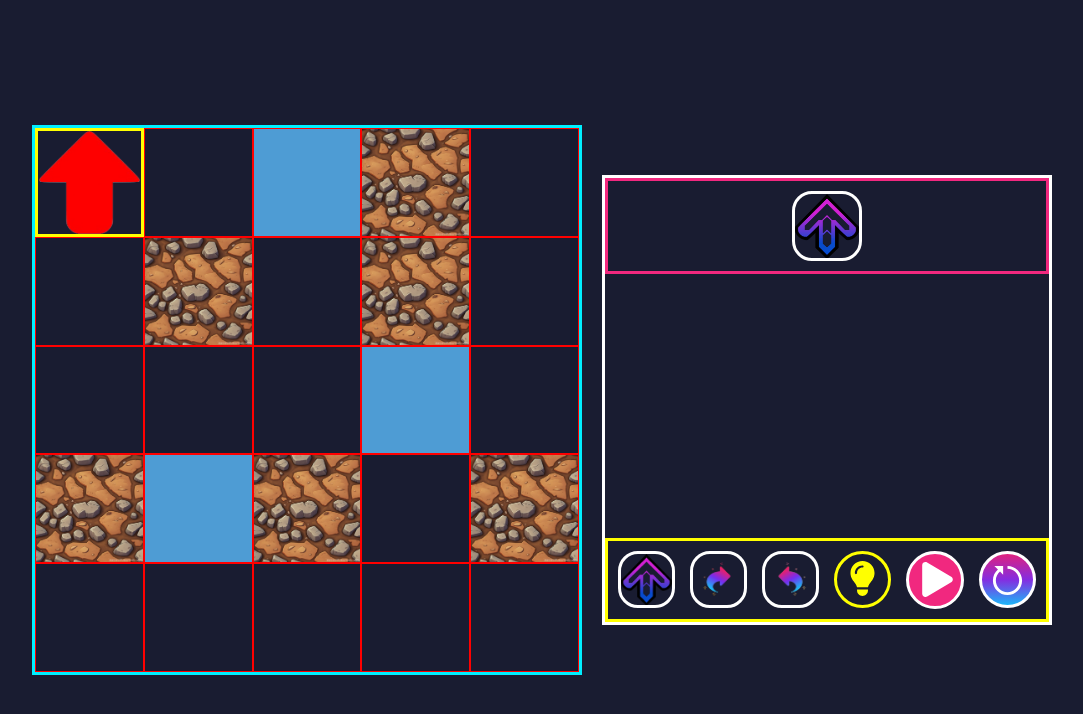
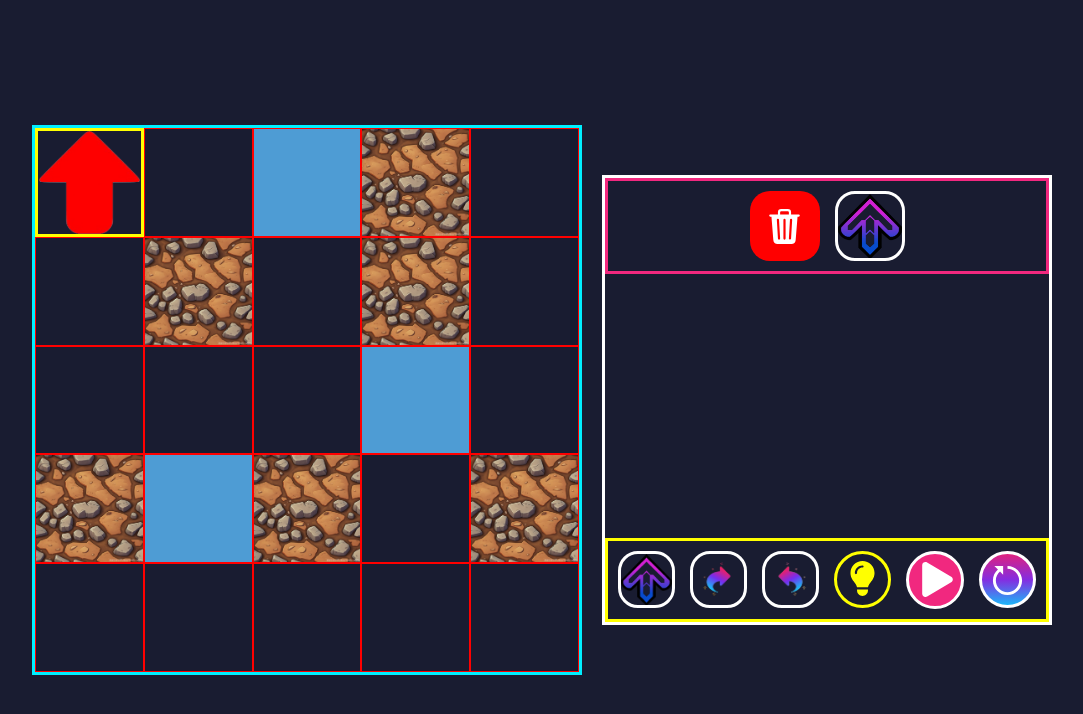
Before and after one commit to SEVERNASTER/LightBot-Clone-2D, a React (Vite) app: page / in a window 1280 px wide. Both pictures are taken after a click on the button 744 px from the left and 579 px from the top of the page. Shown: the top 714 px of the page, without its empty margins (98-1181 px from the left). Built offline with nearby package versions, Linux system fonts and the light colour scheme.

Commit message:
se agrego el boton para limpiar todos los comandos y seceuncia guardados

```diff
--- a/src/App.jsx
+++ b/src/App.jsx
@@ -298,9 +298,9 @@ function App() {
     }
   }
 
-  useEffect(() => {
-    console.log(puedeEditar);
-  }, [puedeEditar])
+  // useEffect(() => {
+  //   console.log(puedeEditar);
+  // }, [puedeEditar])
 
 
 
--- a/src/components/Button.css
+++ b/src/components/Button.css
@@ -19,12 +19,18 @@
     padding-right: 6px;
 }
 
+.boton-funcional.inhabilitar {
+    transform: scale(.8);
+    opacity: .5;
+    border: none;
+}
+
 .boton-funcional.inhabilitar:active {
-    transform: scale(1);
+    transform: scale(.8);
 }
 
 .boton-funcional.inhabilitar:hover {
-    transform: scale(1);
+    transform: scale(.8);
     cursor: not-allowed;
 }
 
--- a/src/components/Button.jsx
+++ b/src/components/Button.jsx
@@ -1,7 +1,7 @@
 import React from 'react';
 import './Button.css';
 
-function Button({ imgBg, icon: Icono, onClick, extraClass, inhabilitar }) {
+function Button({ imgBg, icon: Icono, onClick, extraClass, inhabilitar, label }) {
     return (
         <button
             onClick={onClick}
@@ -13,6 +13,7 @@ function Button({ imgBg, icon: Icono, onClick, extraClass, inhabilitar }) {
 
             }}
             disabled={inhabilitar}
+            title={label}
         >
             {Icono && <Icono size={35} />}
         </button>
--- a/src/components/Panel.css
+++ b/src/components/Panel.css
@@ -136,10 +136,48 @@
 }
 
 .boton-reiniciar.inhabilitar:hover {
-    transform: none !important;
+    transform: scale(.8) !important;
 }
 
 .boton-reiniciar.inhabilitar:active {
     scale: 1;
     box-shadow: none;
 }
+
+/* para el boton limpiar */
+
+.boton-limpiar {
+    width: 70px;
+    aspect-ratio: 1 / 1;
+    border-radius: 20px;
+    font-size: 35px;
+    display: flex;
+    justify-content: center;
+    align-items: center;
+    color: #fff;
+    background-color: #f00;
+    outline: none;
+    border: none;
+    transition: .3s;
+}
+
+.boton-limpiar:hover {
+    border: solid #fff;
+    transform: scale(1.1);
+    box-shadow: 0 0 10px #fff, 0 0 20px #fff;
+}
+
+.boton-limpiar:active {
+    transform: scale(.9);
+}
+
+.boton-limpiar.inhabilitar {
+    transform: scale(.8);
+    opacity: .8;
+}
+
+.boton-limpiar.inhabilitar:hover {
+    border: none;
+    box-shadow: none;
+    cursor: not-allowed;
+}
--- a/src/components/Panel.jsx
+++ b/src/components/Panel.jsx
@@ -12,6 +12,8 @@ import { FaPause } from "react-icons/fa";
 import Comando from './Comando';
 import { BiReset } from "react-icons/bi";
 import { RiResetRightFill } from "react-icons/ri";
+import { BsFillTrash3Fill } from "react-icons/bs";
+import { TbTrashOff } from "react-icons/tb";
 
 
 function Panel({ ejecutando, jugar, setSecuencia, secuencia, avanzar, girarDer, girarIzq,
@@ -87,6 +89,21 @@ function Panel({ ejecutando, jugar, setSecuencia, secuencia, avanzar, girarDer,
 
             <div className="comandos-contenedor" >
                 {
+                    comandos.length > 0 &&
+                    <button className={`boton-limpiar ${!puedeEditar ? 'inhabilitar' : ''}`}
+                        title='Borrar Comandos'
+                        onClick={() => {
+                            setComandos([])
+                            setSecuencia([])
+                            reiniciar()
+                        }}
+                        disabled={!puedeEditar}
+                    >
+                        {puedeEditar && <BsFillTrash3Fill />}
+                        {!puedeEditar && <TbTrashOff />}
+                    </button>
+                }
+                {
                     comandos.map((actual, indice) => {
                         return <Comando
                             key={indice}
@@ -105,38 +122,48 @@ function Panel({ ejecutando, jugar, setSecuencia, secuencia, avanzar, girarDer,
                 <Button imgBg={avanzarImg}
                     onClick={avanzar}
                     extraClass={` ${!puedeEditar ? 'inhabilitar' : ''}`}
-                    inhabilitar={!puedeEditar} />
+                    inhabilitar={!puedeEditar}
+                    label='Avanzar'
+                />
 
                 {/* girar a la derecha */}
                 <Button imgBg={girarImg}
                     onClick={girarDer}
                     extraClass={`zoom ${!puedeEditar ? 'inhabilitar' : ''}`}
 
-                    inhabilitar={!puedeEditar} />
+                    inhabilitar={!puedeEditar}
+                    label='Girar Derecha'
+                />
 
                 {/* girar a la izquierda */}
                 <Button imgBg={girarIzqImg}
                     onClick={girarIzq}
                     extraClass={`zoom ${!puedeEditar ? 'inhabilitar' : ''}`}
-                    inhabilitar={!puedeEditar} />
+                    inhabilitar={!puedeEditar}
+                    label='Girar Izquierda'
+                />
 
                 {/* para encender la luz */}
                 <Button icon={FaLightbulb}
                     onClick={() => {
                         setSecuencia(prev => [...prev, 'luz']);
                     }} extraClass={`zoom boton-luz ${!puedeEditar ? 'inhabilitar' : ''}`}
-                    inhabilitar={!puedeEditar} />
+                    inhabilitar={!puedeEditar}
+                    label='Encender Luz'
+                />
 
                 {/* para iniciar la secuencia */}
                 <Button icon={ejecutando ? FaPause : FaPlay}
                     onClick={jugar}
                     extraClass={`zoom boton-jugar ${ejecutando ? 'padding-icono' : ''}`}
+                    label='Ejecutar Comandos'
                 />
 
                 <Button icon={RiResetRightFill}
                     onClick={reiniciar}
                     extraClass={`zoom boton-reiniciar ${ejecutando ? 'inhabilitar' : ''}`}
                     inhabilitar={ejecutando}
+                    label='Reiniciar'
                 />
 
             </div>
```
